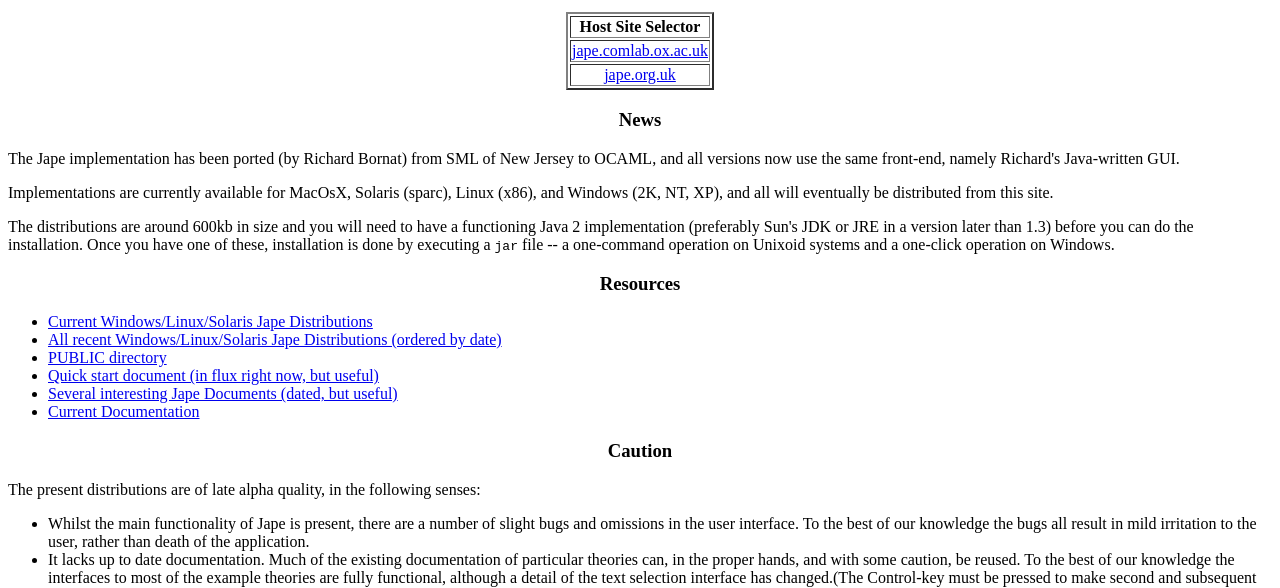
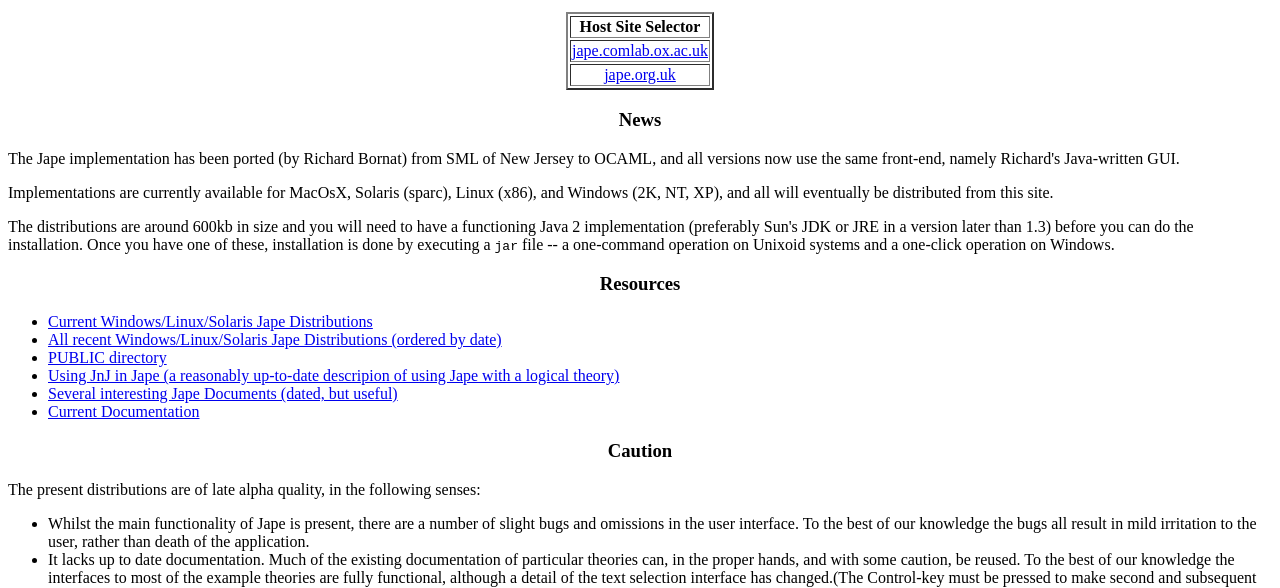
Before and after one commit to RBornat/jape, a plain HTML site: page dev/jape.org/index.html in a window 1280 px wide. Shown: the part 194-782 px from the top of the page. Drawn offline with Linux system fonts and the light colour scheme; files whose address does not match are found by name.

Commit message:
*** empty log message ***

```diff
--- a/dev/jape.org/index.html
+++ b/dev/jape.org/index.html
@@ -47,7 +47,7 @@
   <li><a href="CURRENT/">Current Windows/Linux/Solaris Jape Distributions</a></li>
   <li><a href="BUILDS/">All recent Windows/Linux/Solaris Jape Distributions (ordered by date)</a></li>
   <li><a href="PUBLIC">PUBLIC directory</a></li>
-  <li><a href="DOCUMENTS/CURRENT/javajape.html">Quick start document (in flux right now, but useful)</a></1li>
+  <li><a href="DOCUMENTS/CURRENT/">Using JnJ in Jape (a reasonably up-to-date descripion of using Jape with a logical theory)</a></1li>
   <li><a href="DOCUMENTS/OLD/">Several interesting Jape Documents (dated, but useful)</a></1li>
   <li><a href="DOCUMENTS/CURRENT">Current Documentation</a></1li>
 </ul>
```
Also changed, not shown: 1 other file.
